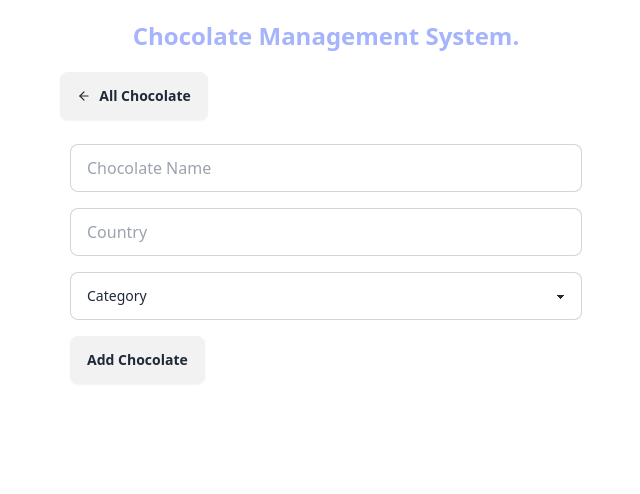
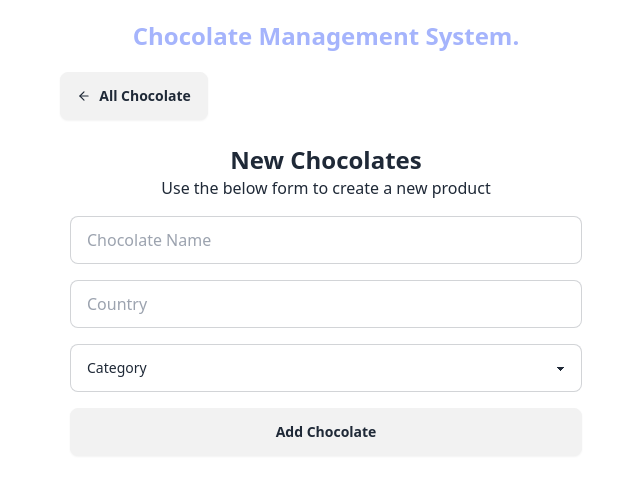
Before and after one commit to vatiza/Chocolate-Management-Client, a React (Vite) app: page /addnew in a window 1280 px wide. Shown: the top 494 px of the page, without its empty margins (314-954 px from the left). Built offline with nearby package versions, Linux system fonts and the light colour scheme.

Commit message:
form head add

```diff
--- a/src/assets/Components/AddNewChocolate.jsx
+++ b/src/assets/Components/AddNewChocolate.jsx
@@ -21,6 +21,10 @@ const AddNewChocolate = () => {
       </div>
       <div className=" mt-6 flex justify-center ">
         <form onSubmit={handleAddChocolate} className="w-full ps-96 pe-96">
+         <div className="text-center mb-4 ">
+         <h1 className="text-2xl font-bold">New Chocolates</h1>
+          <p>Use the below form to create a new product</p>
+         </div>
           <label className="input input-bordered flex items-center gap-2">
             <input
               type="text"
@@ -51,7 +55,7 @@ const AddNewChocolate = () => {
             <option value="Free">Free</option>
           </select>
 
-          <input className="mt-4 btn" type="submit" value="Add Chocolate" />
+          <input className="mt-4 btn w-full" type="submit" value="Add Chocolate" />
         </form>
       </div>
     </div>
```
